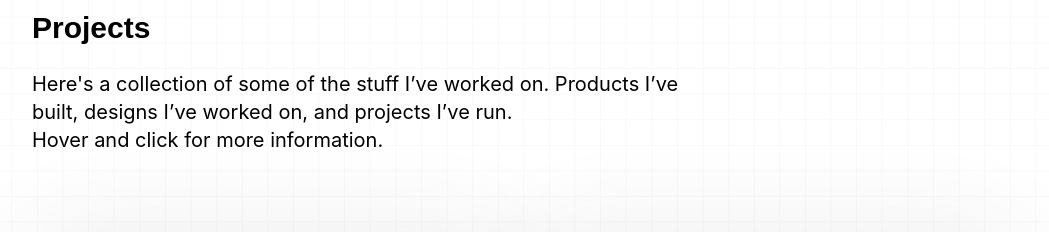
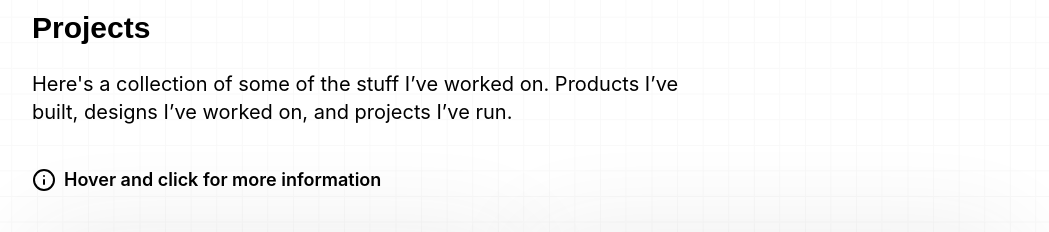
Before and after one commit to EbenZergaw/ebnzr-me, a Next.js app: page /projects in a window 1280 px wide. Shown: the part 162-394 px from the top of the page, without its empty margins (116-1165 px from the left). Built offline with nearby package versions, Linux system fonts and the light colour scheme; grey boxes are pictures that could not be loaded.

Commit message:
project descriptions

```diff
--- a/app/projects/page.tsx
+++ b/app/projects/page.tsx
@@ -6,13 +6,38 @@ import { useOutsideClick } from "@/hooks/use-outside-click";
 import CombatCrafter from "./CombatCrafter";
 import StartupSprint from "./StartupSprint";
 import Design from "./Design";
-import { X } from "lucide-react";
+import { X, Info, Swords, Trophy, Brush } from "lucide-react";
+import { title } from "process";
 
 export default function Projects() {
+
   const [active, setActive] = useState<(typeof cards)[number] | boolean | null>(
     null
   );
-  const id = useId();
+
+  const descriptions = [
+    {
+      title: "Combat Crafter",
+      icon: <Swords></Swords>,
+      desc: "A martial arts training app I built",
+      class: "text-red-600"
+    },
+    {
+      title: "Startup Sprint",
+      icon: <Trophy></Trophy>,
+      desc: "The flagship event of the Entrepreneurship Club at Virginia Tech",
+      class: "text-purple-600"
+    },
+    {
+      title: "Designs",
+      icon: <Brush></Brush>,
+      desc: "Various designs I've worked on over the years",
+      class: "text-blue-500"
+    }
+  ]
+
+  const [infoDescription, setInfoDescription] = useState<(typeof descriptions)[number] | null>(null);
+
   const ref = useRef<HTMLDivElement>(null);
 
 
@@ -33,16 +58,33 @@ export default function Projects() {
     return () => window.removeEventListener("keydown", onKeyDown);
   }, [active]);
 
-  useOutsideClick(ref, () => setActive(null));
+  useOutsideClick(ref, () => {
+    setActive(null)
+  });
 
   return (
     <div className="max-w-screen-lg mx-auto">
       <h1 className="text-3xl font-bold">Projects</h1>
-      <div className="text-xl mt-6 lg:w-[70%] mb-20">
+      <div className="text-xl mt-6 lg:w-[70%] mb-10">
         Here's a collection of some of the stuff I’ve worked on. Products I’ve
         built, designs I’ve worked on, and projects I’ve run.
-        <br />
-        Hover and click for more information.
+      </div>
+
+      <div className="mb-10 flex items-center gap-4 hidden lg:block">
+        {
+          infoDescription ? (
+            <div className={`flex items-center gap-2 ${infoDescription.class}`}>
+              {infoDescription.icon}
+              <div className={`font-semibold text-lg ${infoDescription.class}`}>{infoDescription.desc}</div>
+            </div>
+          ) :
+          (
+            <div className="flex items-center gap-2">
+              <Info />
+              <div className="font-semibold text-lg">Hover and click for more information</div>
+            </div>
+          )
+        }
       </div>
 
       {/* Blur Overlay */}
@@ -100,6 +142,8 @@ export default function Projects() {
           return (
             <div
               key={index}
+              onMouseEnter={() => setInfoDescription(descriptions[index])}
+              onMouseLeave={() => setInfoDescription(null)}
               onClick={() => setActive(card)}
               className={`
                 lg:saturate-0 lg:blur-[0.3px] hover:blur-0 hover:saturate-100 transitionQ relative p-0 flex flex-col ease-in-out
@@ -140,8 +184,6 @@ const cards = [
     borderClass: "border-red-900 red-glow bg- white dark: bg-[#0B141F]",
     description: `A game development project I worked on.`,
     src: "https://res.cloudinary.com/dp56p8qeg/image/upload/v1728435589/aoa6t8qgx0cqbixzsh76.png",
-    ctaText: "Learn More",
-    ctaLink: "#",
     layout: "col-span-2 row-span-2", // Spans two columns and two rows
     content: <CombatCrafter></CombatCrafter>
   },
@@ -151,8 +193,6 @@ const cards = [
     titleClass: "",
     borderClass: "border-purple-600 purple-glow",
     src: "https://res.cloudinary.com/dp56p8qeg/image/upload/v1728436415/ua2r1ox0vdr3edvl2gt3.png",
-    ctaText: "Learn More",
-    ctaLink: "#",
     layout: "col-span-2 row-span-1", // Spans one column and two rows
     content: <StartupSprint></StartupSprint>
   },
@@ -162,8 +202,6 @@ const cards = [
     titleClass: "text-blue-600",
     borderClass: "border-blue-[#67A6E3] dark:border-blue-600 blue-glow",
     src: "https://res.cloudinary.com/dp56p8qeg/image/upload/v1728442514/rgtahykdp1qoapixjnjc.png",
-    ctaText: "Learn More",
-    ctaLink: "#",
     layout: "col-span-2 row-span-1", // Regular size
     content: <Design></Design>
   },
@@ -173,8 +211,6 @@ const cards = [
     titleClass: "text-red-600",
     borderClass: "border-red-600",
     src: "https://via.placeholder.com/300x300",
-    ctaText: "Learn More",
-    ctaLink: "#",
     layout: "col-span-1 row-span-1", // Regular size
     content: <CombatCrafter></CombatCrafter>
   },
@@ -184,8 +220,6 @@ const cards = [
     titleClass: "text-red-600",
     borderClass: "border-red-600",
     src: "https://via.placeholder.com/300x300",
-    ctaText: "Learn More",
-    ctaLink: "#",
     layout: "col-span-1 row-span-1", // Regular size
     content: <CombatCrafter></CombatCrafter>
   },
@@ -195,8 +229,6 @@ const cards = [
     titleClass: "text-red-600",
     borderClass: "border-red-600",
     src: "https://via.placeholder.com/300x300",
-    ctaText: "Learn More",
-    ctaLink: "#",
     layout: "col-span-1 row-span-1", // Regular size
     content: <CombatCrafter></CombatCrafter>
   },
```
